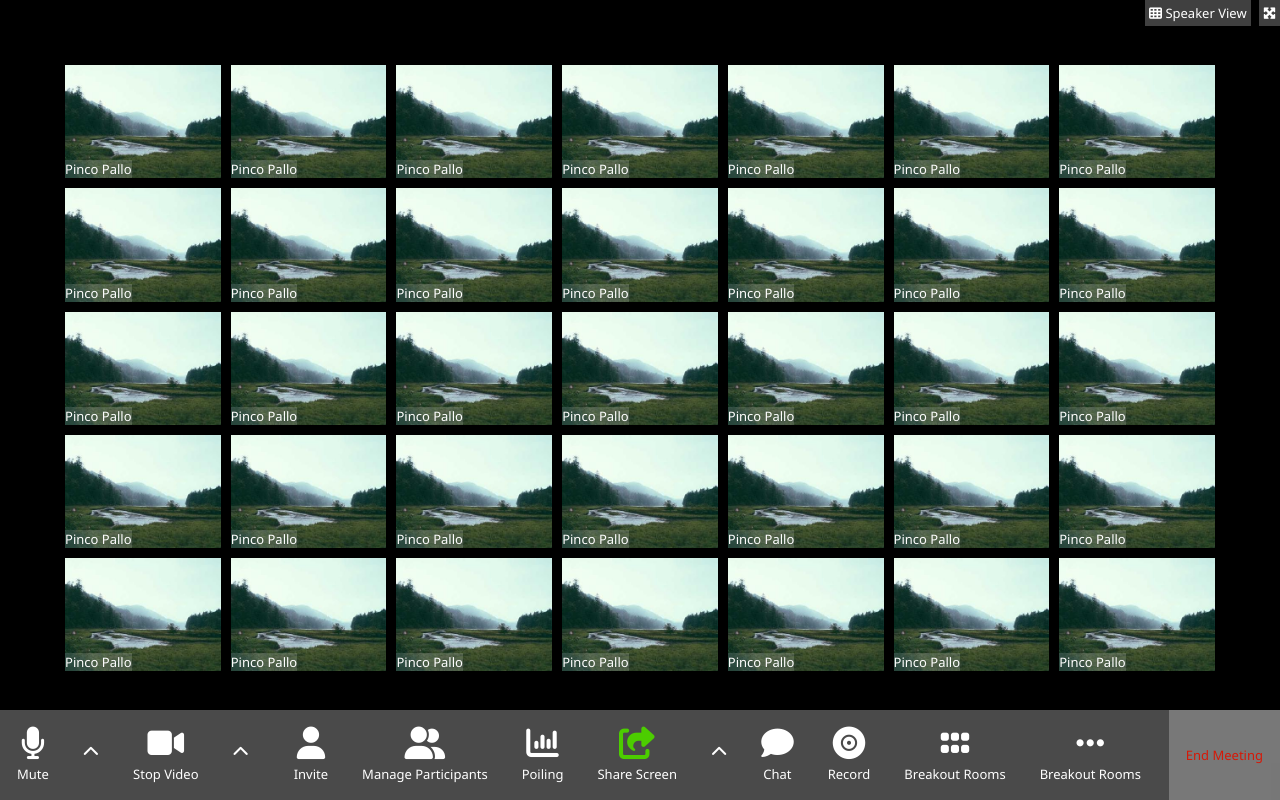
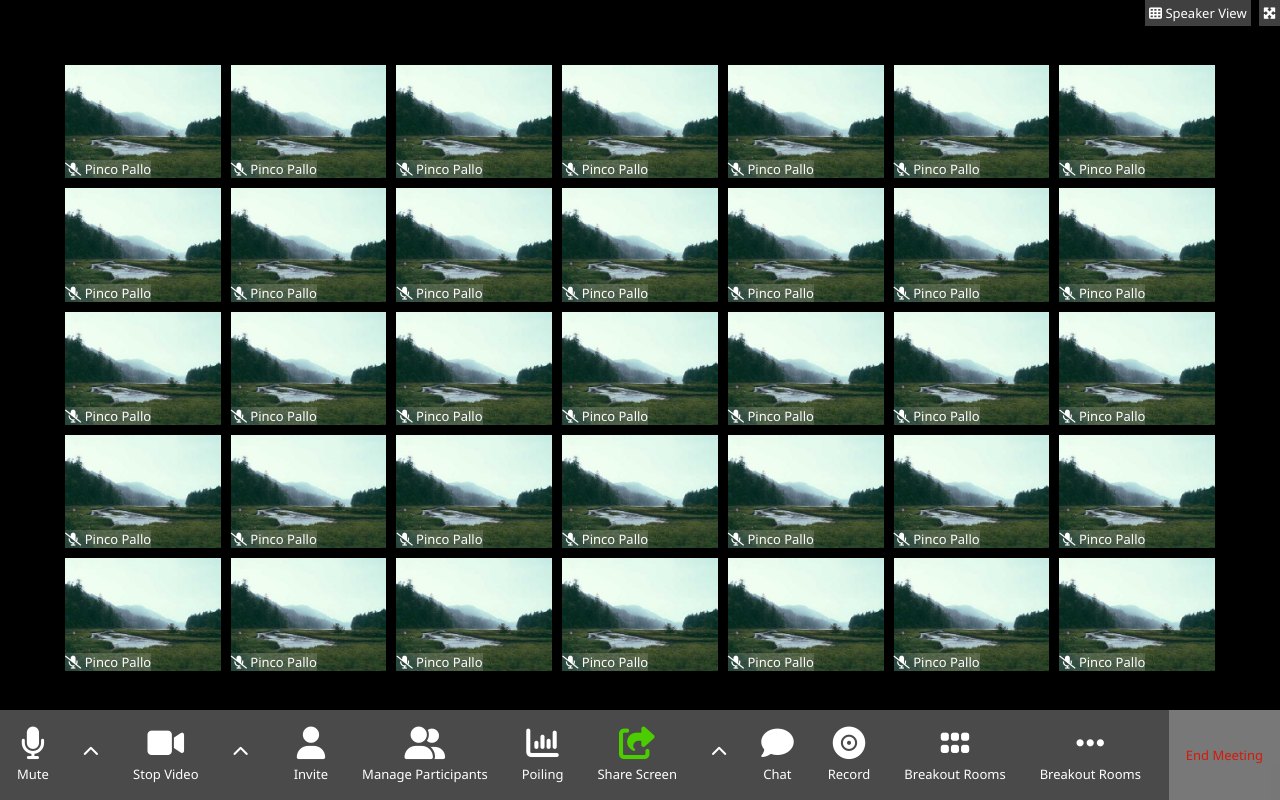
Before and after one commit to leonardomastrangelo/html-css-zoom, a plain HTML site: page index.html in a window 1280 px wide. Drawn offline with Linux system fonts and the light colour scheme.

Commit message:
added muted icons

```diff
--- a/css/style.css
+++ b/css/style.css
@@ -100,7 +100,6 @@ header
     margin-left: 5px;
 }
 
-
 .card
 {
     width: calc(100% / 7);
--- a/index.html
+++ b/index.html
@@ -34,245 +34,350 @@
             <div class="card debug">
                 <div class="user-img debug">
                     <img src="img/bg-utente.jpeg" alt="interfaccia-utente">
-                    <div class="user-name debug">Pinco Pallo</div>
+                    <div class="user-name debug">
+                        <i class="fa-solid fa-microphone-slash"></i>
+                        Pinco Pallo
+                    </div>
                 </div>
             </div>
 
             <div class="card debug">
                 <div class="user-img debug">
                     <img src="img/bg-utente.jpeg" alt="interfaccia-utente">
-                    <div class="user-name debug">Pinco Pallo</div>
+                    <div class="user-name debug">
+                        <i class="fa-solid fa-microphone-slash"></i>
+                        Pinco Pallo
+                    </div>
                 </div>
             </div>
 
             <div class="card debug">
                 <div class="user-img debug">
                     <img src="img/bg-utente.jpeg" alt="interfaccia-utente">
-                    <div class="user-name debug">Pinco Pallo</div>
+                    <div class="user-name debug">
+                        <i class="fa-solid fa-microphone-slash"></i>
+                        Pinco Pallo
+                    </div>
                 </div>
             </div>
 
             <div class="card debug">
                 <div class="user-img debug">
                     <img src="img/bg-utente.jpeg" alt="interfaccia-utente">
-                    <div class="user-name debug">Pinco Pallo</div>
+                    <div class="user-name debug">
+                        <i class="fa-solid fa-microphone-slash"></i>
+                        Pinco Pallo
+                    </div>
                 </div>
             </div>
 
             <div class="card debug">
                 <div class="user-img debug">
                     <img src="img/bg-utente.jpeg" alt="interfaccia-utente">
-                    <div class="user-name debug">Pinco Pallo</div>
+                    <div class="user-name debug">
+                        <i class="fa-solid fa-microphone-slash"></i>
+                        Pinco Pallo
+                    </div>
                 </div>
             </div>
 
             <div class="card debug">
                 <div class="user-img debug">
                     <img src="img/bg-utente.jpeg" alt="interfaccia-utente">
-                    <div class="user-name debug">Pinco Pallo</div>
+                    <div class="user-name debug">
+                        <i class="fa-solid fa-microphone-slash"></i>
+                        Pinco Pallo
+                    </div>
                 </div>
             </div>
 
             <div class="card debug">
                 <div class="user-img debug">
                     <img src="img/bg-utente.jpeg" alt="interfaccia-utente">
-                    <div class="user-name debug">Pinco Pallo</div>
+                    <div class="user-name debug">
+                        <i class="fa-solid fa-microphone-slash"></i>
+                        Pinco Pallo
+                    </div>
                 </div>
             </div>
 
             <div class="card debug">
                 <div class="user-img debug">
                     <img src="img/bg-utente.jpeg" alt="interfaccia-utente">
-                    <div class="user-name debug">Pinco Pallo</div>
+                    <div class="user-name debug">
+                        <i class="fa-solid fa-microphone-slash"></i>
+                        Pinco Pallo
+                    </div>
                 </div>
             </div>
 
             <div class="card debug">
                 <div class="user-img debug">
                     <img src="img/bg-utente.jpeg" alt="interfaccia-utente">
-                    <div class="user-name debug">Pinco Pallo</div>
+                    <div class="user-name debug">
+                        <i class="fa-solid fa-microphone-slash"></i>
+                        Pinco Pallo
+                    </div>
                 </div>
             </div>
 
             <div class="card debug">
                 <div class="user-img debug">
                     <img src="img/bg-utente.jpeg" alt="interfaccia-utente">
-                    <div class="user-name debug">Pinco Pallo</div>
+                    <div class="user-name debug">
+                        <i class="fa-solid fa-microphone-slash"></i>
+                        Pinco Pallo
+                    </div>
                 </div>
             </div>
 
             <div class="card debug">
                 <div class="user-img debug">
                     <img src="img/bg-utente.jpeg" alt="interfaccia-utente">
-                    <div class="user-name debug">Pinco Pallo</div>
+                    <div class="user-name debug">
+                        <i class="fa-solid fa-microphone-slash"></i>
+                        Pinco Pallo
+                    </div>
                 </div>
             </div>
 
             <div class="card debug">
                 <div class="user-img debug">
                     <img src="img/bg-utente.jpeg" alt="interfaccia-utente">
-                    <div class="user-name debug">Pinco Pallo</div>
+                    <div class="user-name debug">
+                        <i class="fa-solid fa-microphone-slash"></i>
+                        Pinco Pallo
+                    </div>
                 </div>
             </div>
 
             <div class="card debug">
                 <div class="user-img debug">
                     <img src="img/bg-utente.jpeg" alt="interfaccia-utente">
-                    <div class="user-name debug">Pinco Pallo</div>
+                    <div class="user-name debug">
+                        <i class="fa-solid fa-microphone-slash"></i>
+                        Pinco Pallo
+                    </div>
                 </div>
             </div>
 
             <div class="card debug">
                 <div class="user-img debug">
                     <img src="img/bg-utente.jpeg" alt="interfaccia-utente">
-                    <div class="user-name debug">Pinco Pallo</div>
+                    <div class="user-name debug">
+                        <i class="fa-solid fa-microphone-slash"></i>
+                        Pinco Pallo
+                    </div>
                 </div>
             </div>
 
             <div class="card debug">
                 <div class="user-img debug">
                     <img src="img/bg-utente.jpeg" alt="interfaccia-utente">
-                    <div class="user-name debug">Pinco Pallo</div>
+                    <div class="user-name debug">
+                        <i class="fa-solid fa-microphone-slash"></i>
+                        Pinco Pallo
+                    </div>
                 </div>
             </div>
 
             <div class="card debug">
                 <div class="user-img debug">
                     <img src="img/bg-utente.jpeg" alt="interfaccia-utente">
-                    <div class="user-name debug">Pinco Pallo</div>
+                    <div class="user-name debug">
+                        <i class="fa-solid fa-microphone-slash"></i>
+                        Pinco Pallo
+                    </div>
                 </div>
             </div>
 
             <div class="card debug">
                 <div class="user-img debug">
                     <img src="img/bg-utente.jpeg" alt="interfaccia-utente">
-                    <div class="user-name debug">Pinco Pallo</div>
+                    <div class="user-name debug">
+                        <i class="fa-solid fa-microphone-slash"></i>
+                        Pinco Pallo
+                    </div>
                 </div>
             </div>
 
             <div class="card debug">
                 <div class="user-img debug">
                     <img src="img/bg-utente.jpeg" alt="interfaccia-utente">
-                    <div class="user-name debug">Pinco Pallo</div>
+                    <div class="user-name debug">
+                        <i class="fa-solid fa-microphone-slash"></i>
+                        Pinco Pallo
+                    </div>
                 </div>
             </div>
 
             <div class="card debug">
                 <div class="user-img debug">
                     <img src="img/bg-utente.jpeg" alt="interfaccia-utente">
-                    <div class="user-name debug">Pinco Pallo</div>
+                    <div class="user-name debug">
+                        <i class="fa-solid fa-microphone-slash"></i>
+                        Pinco Pallo
+                    </div>
                 </div>
             </div>
 
             <div class="card debug">
                 <div class="user-img debug">
                     <img src="img/bg-utente.jpeg" alt="interfaccia-utente">
-                    <div class="user-name debug">Pinco Pallo</div>
+                    <div class="user-name debug">
+                        <i class="fa-solid fa-microphone-slash"></i>
+                        Pinco Pallo
+                    </div>
                 </div>
             </div>
 
             <div class="card debug">
                 <div class="user-img debug">
                     <img src="img/bg-utente.jpeg" alt="interfaccia-utente">
-                    <div class="user-name debug">Pinco Pallo</div>
+                    <div class="user-name debug">
+                        <i class="fa-solid fa-microphone-slash"></i>
+                        Pinco Pallo
+                    </div>
                 </div>
             </div>
 
             <div class="card debug">
                 <div class="user-img debug">
                     <img src="img/bg-utente.jpeg" alt="interfaccia-utente">
-                    <div class="user-name debug">Pinco Pallo</div>
+                    <div class="user-name debug">
+                        <i class="fa-solid fa-microphone-slash"></i>
+                        Pinco Pallo
+                    </div>
                 </div>
             </div>
 
             <div class="card debug">
                 <div class="user-img debug">
                     <img src="img/bg-utente.jpeg" alt="interfaccia-utente">
-                    <div class="user-name debug">Pinco Pallo</div>
+                    <div class="user-name debug">
+                        <i class="fa-solid fa-microphone-slash"></i>
+                        Pinco Pallo
+                    </div>
                 </div>
             </div>
 
             <div class="card debug">
                 <div class="user-img debug">
                     <img src="img/bg-utente.jpeg" alt="interfaccia-utente">
-                    <div class="user-name debug">Pinco Pallo</div>
+                    <div class="user-name debug">
+                        <i class="fa-solid fa-microphone-slash"></i>
+                        Pinco Pallo
+                    </div>
                 </div>
             </div>
 
             <div class="card debug">
                 <div class="user-img debug">
                     <img src="img/bg-utente.jpeg" alt="interfaccia-utente">
-                    <div class="user-name debug">Pinco Pallo</div>
+                    <div class="user-name debug">
+                        <i class="fa-solid fa-microphone-slash"></i>
+                        Pinco Pallo
+                    </div>
                 </div>
             </div>
 
             <div class="card debug">
                 <div class="user-img debug">
                     <img src="img/bg-utente.jpeg" alt="interfaccia-utente">
-                    <div class="user-name debug">Pinco Pallo</div>
+                    <div class="user-name debug">
+                        <i class="fa-solid fa-microphone-slash"></i>
+                        Pinco Pallo
+                    </div>
                 </div>
             </div>
 
             <div class="card debug">
                 <div class="user-img debug">
                     <img src="img/bg-utente.jpeg" alt="interfaccia-utente">
-                    <div class="user-name debug">Pinco Pallo</div>
+                    <div class="user-name debug">
+                        <i class="fa-solid fa-microphone-slash"></i>
+                        Pinco Pallo
+                    </div>
                 </div>
             </div>
 
             <div class="card debug">
                 <div class="user-img debug">
                     <img src="img/bg-utente.jpeg" alt="interfaccia-utente">
-                    <div class="user-name debug">Pinco Pallo</div>
+                    <div class="user-name debug">
+                        <i class="fa-solid fa-microphone-slash"></i>
+                        Pinco Pallo
+                    </div>
                 </div>
             </div>
 
             <div class="card debug">
                 <div class="user-img debug">
                     <img src="img/bg-utente.jpeg" alt="interfaccia-utente">
-                    <div class="user-name debug">Pinco Pallo</div>
+                    <div class="user-name debug">
+                        <i class="fa-solid fa-microphone-slash"></i>
+                        Pinco Pallo
+                    </div>
                 </div>
             </div>
 
             <div class="card debug">
                 <div class="user-img debug">
                     <img src="img/bg-utente.jpeg" alt="interfaccia-utente">
-                    <div class="user-name debug">Pinco Pallo</div>
+                    <div class="user-name debug">
+                        <i class="fa-solid fa-microphone-slash"></i>
+                        Pinco Pallo
+                    </div>
                 </div>
             </div>
 
             <div class="card debug">
                 <div class="user-img debug">
                     <img src="img/bg-utente.jpeg" alt="interfaccia-utente">
-                    <div class="user-name debug">Pinco Pallo</div>
+                    <div class="user-name debug">
+                        <i class="fa-solid fa-microphone-slash"></i>
+                        Pinco Pallo
+                    </div>
                 </div>
             </div>
 
             <div class="card debug">
                 <div class="user-img debug">
                     <img src="img/bg-utente.jpeg" alt="interfaccia-utente">
-                    <div class="user-name debug">Pinco Pallo</div>
+                    <div class="user-name debug">
+                        <i class="fa-solid fa-microphone-slash"></i>
+                        Pinco Pallo
+                    </div>
                 </div>
             </div>
 
             <div class="card debug">
                 <div class="user-img debug">
                     <img src="img/bg-utente.jpeg" alt="interfaccia-utente">
-                    <div class="user-name debug">Pinco Pallo</div>
+                    <div class="user-name debug">
+                        <i class="fa-solid fa-microphone-slash"></i>
+                        Pinco Pallo
+                    </div>
                 </div>
             </div>
 
             <div class="card debug">
                 <div class="user-img debug">
                     <img src="img/bg-utente.jpeg" alt="interfaccia-utente">
-                    <div class="user-name debug">Pinco Pallo</div>
+                    <div class="user-name debug">
+                        <i class="fa-solid fa-microphone-slash"></i>
+                        Pinco Pallo
+                    </div>
                 </div>
             </div>
 
             <div class="card debug">
                 <div class="user-img debug">
                     <img src="img/bg-utente.jpeg" alt="interfaccia-utente">
-                    <div class="user-name debug">Pinco Pallo</div>
+                    <div class="user-name debug">
+                        <i class="fa-solid fa-microphone-slash"></i>
+                        Pinco Pallo
+                    </div>
                 </div>
             </div>
         </main>
```
